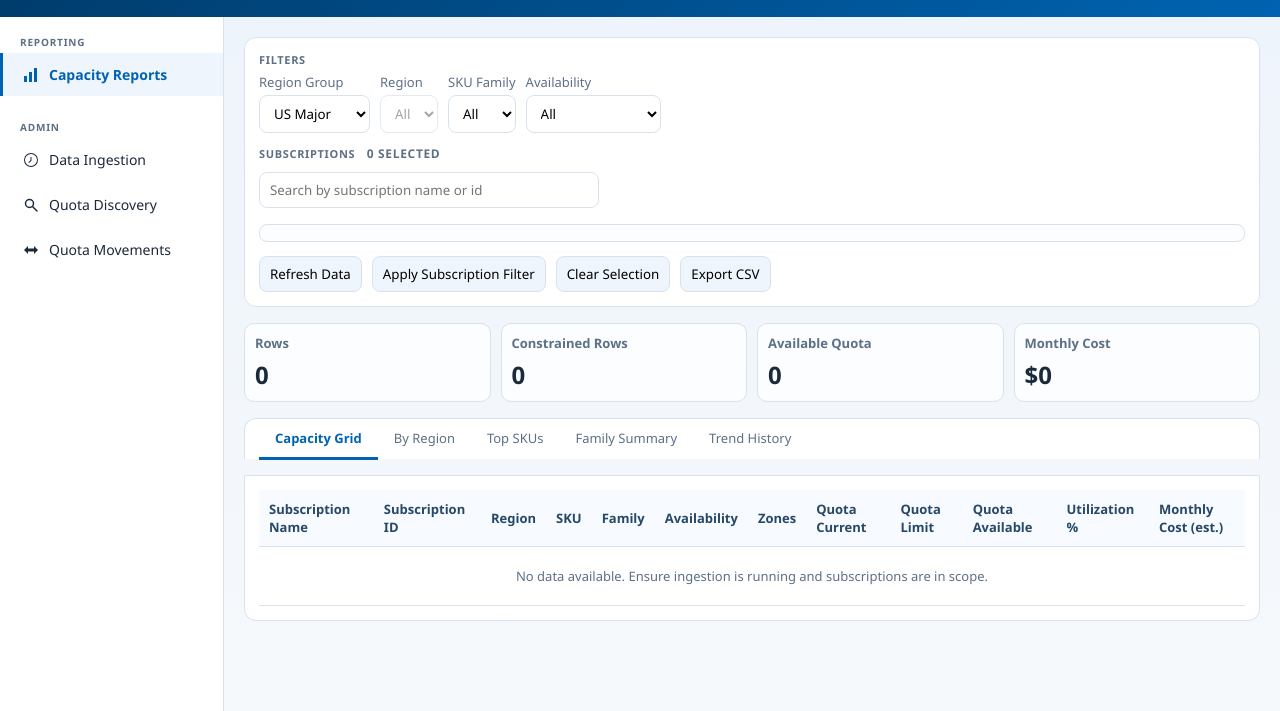
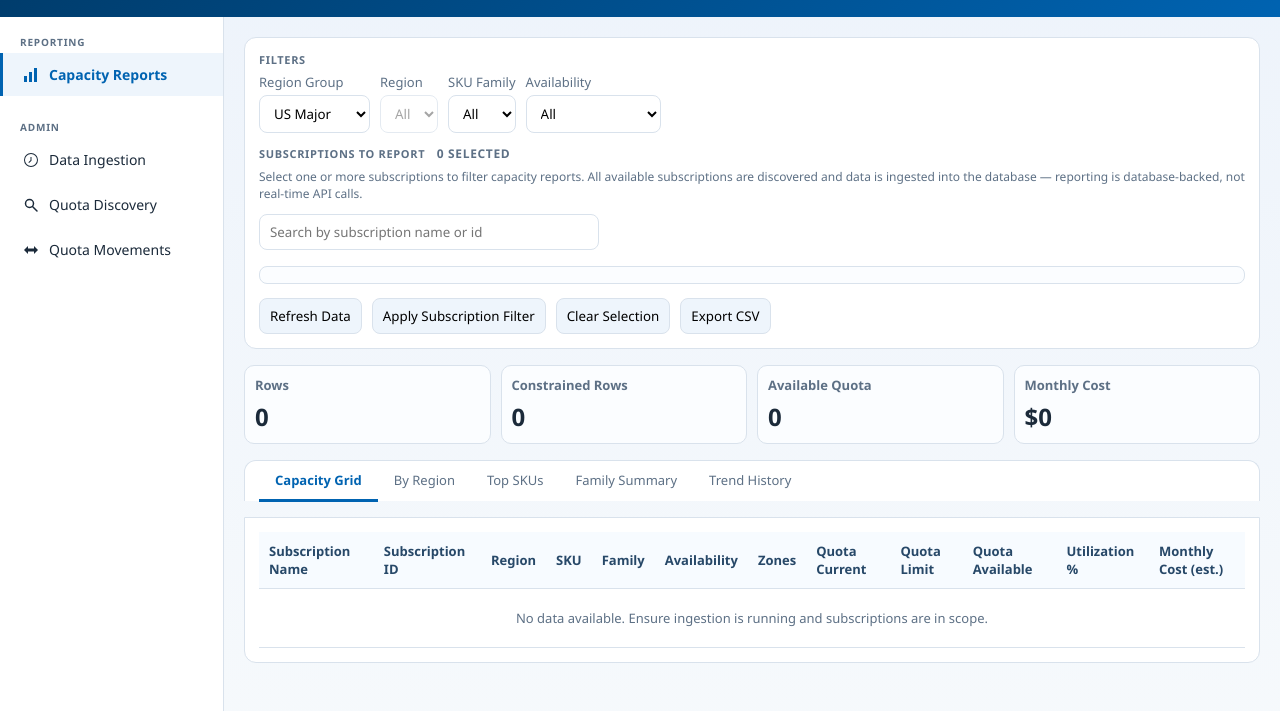
Before and after one commit to wjpigott/Capacity-Planning-Dashboard, a website: page index.html in a window 1280 px wide. Shown: the part 89-800 px from the top of the page. Drawn offline with Linux system fonts and the light colour scheme; no server answers.

Commit message:
Clarify multi-subscription ingestion strategy and UI labels

```diff
--- a/index.html
+++ b/index.html
@@ -73,9 +73,10 @@
             </label>
           </div>
 
-          <div class="filter-section-label" style="margin-top: 12px;">Subscriptions
+          <div class="filter-section-label" style="margin-top: 12px;">Subscriptions to report
             <span id="subscriptionSelectionInfo" class="inline-note"></span>
           </div>
+          <p style="font-size: 12px; color: #5d7085; margin: 0 0 8px;">Select one or more subscriptions to filter capacity reports. All available subscriptions are discovered and data is ingested into the database — reporting is database-backed, not real-time API calls.</p>
           <input id="subscriptionSearch" type="text" placeholder="Search by subscription name or id" style="width: 340px; margin-bottom: 8px;" />
           <div id="subscriptionOptions" class="subscription-options"></div>
 
```
Also changed, not shown: README.md.
